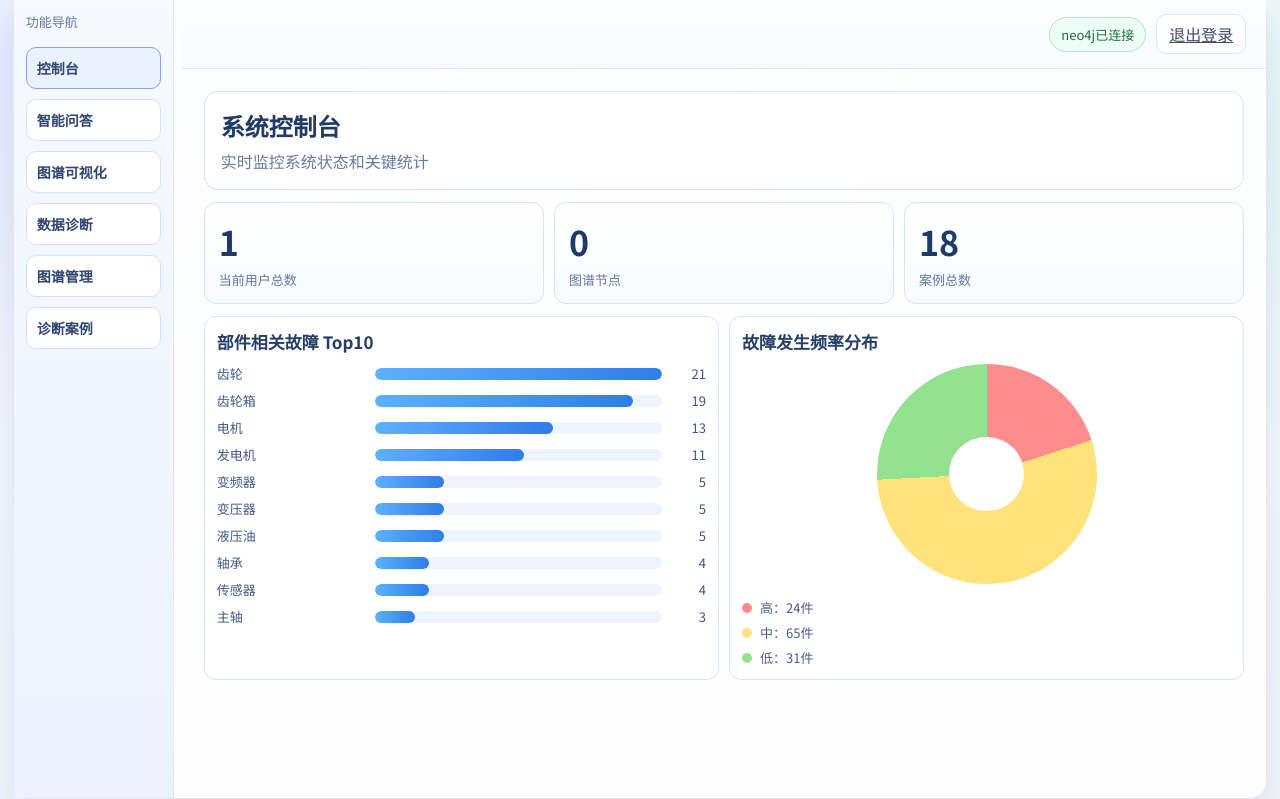
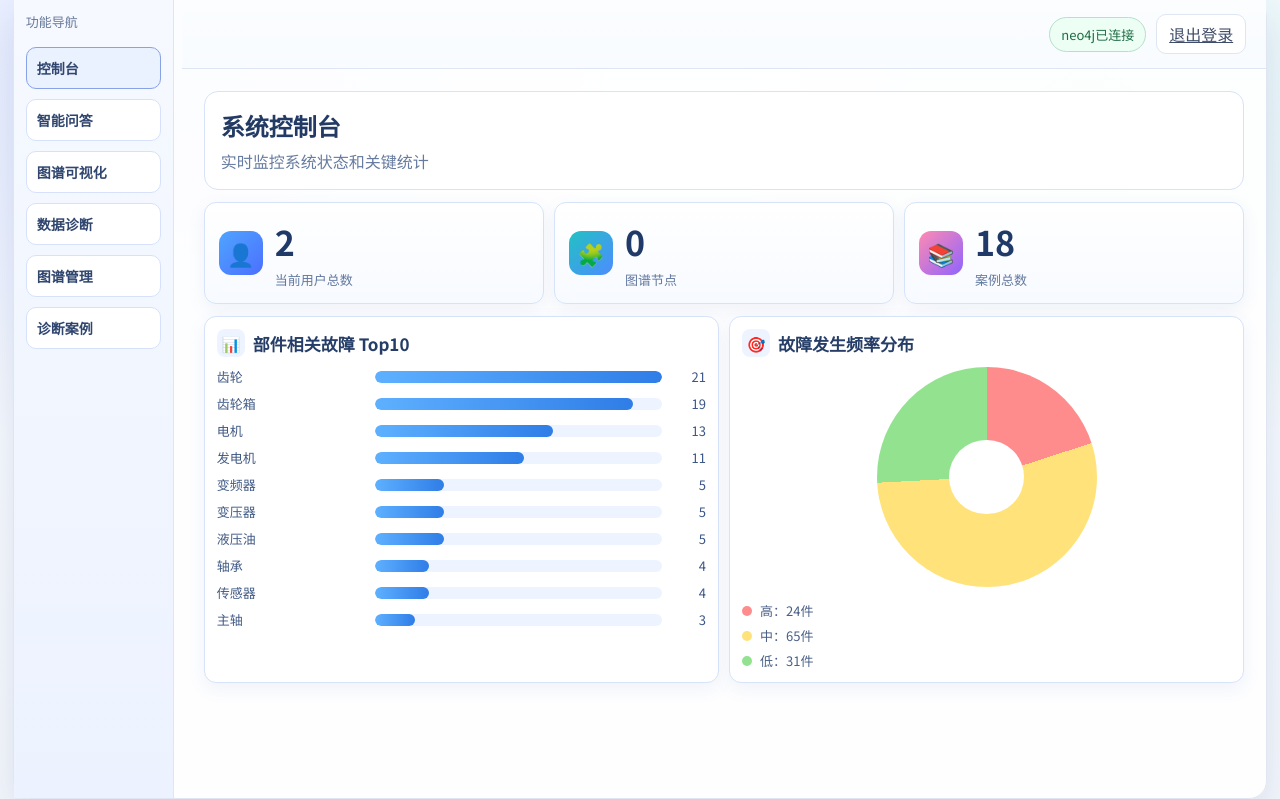
Before and after one commit to RuiSue719/wind-cloud, a Flask app: page / in a window 1280 px wide. Shown: the part 19-818 px from the top of the page. Run offline with Flask 3, Linux system fonts and the light colour scheme; a user stored in the database is signed in; data comes from the database, SQL or seed files in the repository; data that the repository does not hold is empty; some libraries are stand-ins or nearby versions.

Commit message:
修改普通用户能看到管理员历史问答的bug、美化控制台界面、设置默认普通用户、控制台图谱节点数更新、诊断案例界面美化

```diff
--- a/app.py
+++ b/app.py
@@ -49,10 +49,10 @@ OLLAMA_NUM_THREAD = int(os.getenv("OLLAMA_NUM_THREAD", str(max(2, (os.cpu_count(
 OLLAMA_NUM_GPU = int(os.getenv("OLLAMA_NUM_GPU", "0" if OLLAMA_FORCE_CPU else "1"))
 '''
 
-NEO4J_URI = os.getenv("NEO4J_URI", "bolt://127.0.0.1:7687")
-NEO4J_USER = os.getenv("NEO4J_USER", "neo4j")
-NEO4J_PASSWORD = os.getenv("NEO4J_PASSWORD", "neo4j")
-NEO4J_DATABASE = os.getenv("NEO4J_DATABASE", "neo4j")
+NEO4J_URI = os.getenv("NEO4J_URI", "neo4j+s://d2ad0ef8.databases.neo4j.io")
+NEO4J_USER = os.getenv("NEO4J_USER", "d2ad0ef8")
+NEO4J_PASSWORD = os.getenv("NEO4J_PASSWORD", "xbTpmrOemDMi4JvGvdnVz55oznmMppoC6tRcQ5yZGw")
+NEO4J_DATABASE = os.getenv("NEO4J_DATABASE", "d2ad0ef8")
 
 # 移除 OLLAMA 相关的环境变量，添加 SILICONFLOW
 SILICONFLOW_API_KEY = os.environ.get("SILICONFLOW_API_KEY", "") or os.environ.get("GROQ_API_KEY", "")
@@ -61,6 +61,8 @@ SILICONFLOW_MODEL = os.environ.get("SILICONFLOW_MODEL", "Qwen/Qwen3-8B")
 LOGIN_DEFAULT_USER = "admin"
 LOGIN_DEFAULT_PASSWORD = "123456"
 LOGIN_DEFAULT_ROLE = "admin"
+LOGIN_DEFAULT_COMMON_USER = "11"
+LOGIN_DEFAULT_COMMON_PASSWORD = "123"
 
 USER_ROLE_USER = "user"
 USER_ROLE_ADMIN = "admin"
@@ -524,6 +526,15 @@ class Neo4jService:
         with driver.session(database=self.database) as session:
             result = session.run(query, params)
             return [record.data() for record in result]
+
+    def count_nodes(self) -> int:
+        rows = self.run_read("MATCH (n) RETURN count(n) AS cnt")
+        if not rows:
+            return 0
+        try:
+            return int(rows[0].get("cnt", 0) or 0)
+        except Exception:
+            return 0
 
     def get_graph(self, limit: int = 120) -> Dict[str, Any]:
         rows = self.run_read(
@@ -814,14 +825,22 @@ def init_user_db() -> None:
 
 def seed_default_admin() -> None:
     existing = get_user_by_username(LOGIN_DEFAULT_USER)
-    if existing:
-        return
-    create_user(
-        username=LOGIN_DEFAULT_USER,
-        password=LOGIN_DEFAULT_PASSWORD,
-        role=LOGIN_DEFAULT_ROLE,
-        phone="",
-    )
+    if not existing:
+        create_user(
+            username=LOGIN_DEFAULT_USER,
+            password=LOGIN_DEFAULT_PASSWORD,
+            role=LOGIN_DEFAULT_ROLE,
+            phone="",
+        )
+
+    default_common = get_user_by_username(LOGIN_DEFAULT_COMMON_USER)
+    if not default_common:
+        create_user(
+            username=LOGIN_DEFAULT_COMMON_USER,
+            password=LOGIN_DEFAULT_COMMON_PASSWORD,
+            role=USER_ROLE_USER,
+            phone="",
+        )
 
 
 def get_user_by_username(username: str) -> Optional[sqlite3.Row]:
@@ -1045,8 +1064,7 @@ def build_admin_console_stats() -> Dict[str, Any]:
 
     node_total = 0
     try:
-        graph = neo4j_service.get_graph(limit=2000)
-        node_total = len(graph.get("nodes") or [])
+        node_total = neo4j_service.count_nodes()
     except Exception:
         node_total = 0
 
--- a/static/script.js
+++ b/static/script.js
@@ -152,12 +152,16 @@ let DIAG_MODEL_TIPS = {
   "cnn-transformer": "以 CNN 做局部特征提取、Transformer 建模全局时序依赖，擅长捕捉长距离故障相关特征，在复杂变工况、多故障耦合轴承数据上表现更稳定。",
 };
 
-const CHAT_STORAGE_KEY = "industrial_qa_history_v1";
 const CHAT_REQUEST_TIMEOUT_MS = 180000;
 const GRAPH_AUTO_REQUEST_TIMEOUT_MS = 240000;
 const SLOW_MODEL_REQUEST_TIMEOUT_MS = 180000;
 const CITATION_REQUEST_TIMEOUT_MS = 220000;
 const isAdminUser = (document.body?.dataset?.isAdmin || "0") === "1";
+
+function getChatStorageKey() {
+  const username = (document.body?.dataset?.username || "guest").trim() || "guest";
+  return `industrial_qa_history_v1_${username}`;
+}
 
 function setCitation(citation) {
   pendingCitation = citation;
@@ -814,9 +818,24 @@ function renderCasePagination() {
   const pages = caseState.pages;
   casePagination.innerHTML = `
     <span>第 ${page} / ${pages} 页</span>
+    <select id="casePageSizeSelect" class="case-page-select">
+      <option value="10" ${caseState.pageSize === 10 ? "selected" : ""}>10条/页</option>
+      <option value="20" ${caseState.pageSize === 20 ? "selected" : ""}>20条/页</option>
+      <option value="50" ${caseState.pageSize === 50 ? "selected" : ""}>50条/页</option>
+      <option value="100" ${caseState.pageSize === 100 ? "selected" : ""}>100条/页</option>
+    </select>
     <button class="case-page-btn" id="casePrevPageBtn" ${page <= 1 ? "disabled" : ""}>上一页</button>
     <button class="case-page-btn" id="caseNextPageBtn" ${page >= pages ? "disabled" : ""}>下一页</button>
+    <span>跳至</span>
+    <input id="casePageJumpInput" class="case-page-input" type="number" min="1" max="${pages}" value="${page}" />
+    <button class="case-page-btn" id="casePageJumpBtn">确定</button>
   `;
+  document.getElementById("casePageSizeSelect")?.addEventListener("change", async (e) => {
+    const size = Number(e?.target?.value || 10);
+    caseState.pageSize = [10, 20, 50, 100].includes(size) ? size : 10;
+    caseState.page = 1;
+    await loadAdminCaseModule();
+  });
   document.getElementById("casePrevPageBtn")?.addEventListener("click", async () => {
     if (caseState.page <= 1) return;
     caseState.page -= 1;
@@ -825,6 +844,13 @@ function renderCasePagination() {
   document.getElementById("caseNextPageBtn")?.addEventListener("click", async () => {
     if (caseState.page >= caseState.pages) return;
     caseState.page += 1;
+    await loadAdminCaseModule();
+  });
+  document.getElementById("casePageJumpBtn")?.addEventListener("click", async () => {
+    const input = document.getElementById("casePageJumpInput");
+    const target = Number(input?.value || page);
+    if (!Number.isFinite(target)) return;
+    caseState.page = Math.max(1, Math.min(caseState.pages, Math.round(target)));
     await loadAdminCaseModule();
   });
 }
@@ -1128,12 +1154,12 @@ function nowText(ts) {
 }
 
 function saveSessions() {
-  localStorage.setItem(CHAT_STORAGE_KEY, JSON.stringify(sessions));
+  localStorage.setItem(getChatStorageKey(), JSON.stringify(sessions));
 }
 
 function loadSessions() {
   try {
-    const raw = localStorage.getItem(CHAT_STORAGE_KEY);
+    const raw = localStorage.getItem(getChatStorageKey());
     sessions = raw ? JSON.parse(raw) : [];
   } catch (e) {
     sessions = [];
--- a/static/style.css
+++ b/static/style.css
@@ -316,6 +316,43 @@ body {
   border-radius: 12px;
   background: linear-gradient(180deg, #ffffff 0%, #f7faff 100%);
   padding: 14px;
+  box-shadow: 0 6px 18px rgba(63, 98, 170, 0.08);
+  transition: transform 0.2s ease, box-shadow 0.2s ease;
+}
+
+.console-summary-card:hover,
+.console-chart-card:hover {
+  transform: translateY(-2px);
+  box-shadow: 0 10px 24px rgba(63, 98, 170, 0.16);
+}
+
+.console-card-head {
+  display: flex;
+  align-items: center;
+  gap: 12px;
+}
+
+.console-card-icon {
+  width: 44px;
+  height: 44px;
+  border-radius: 12px;
+  display: inline-flex;
+  align-items: center;
+  justify-content: center;
+  font-size: 22px;
+  color: #fff;
+}
+
+.console-card-icon.icon-users {
+  background: linear-gradient(135deg, #4ea5ff 0%, #4c6fff 100%);
+}
+
+.console-card-icon.icon-nodes {
+  background: linear-gradient(135deg, #22c1c3 0%, #4d8cff 100%);
+}
+
+.console-card-icon.icon-cases {
+  background: linear-gradient(135deg, #ff8ab2 0%, #8f63ff 100%);
 }
 
 .console-summary-value {
@@ -342,12 +379,28 @@ body {
   border-radius: 12px;
   background: #fff;
   padding: 12px;
+  box-shadow: 0 6px 18px rgba(63, 98, 170, 0.08);
+  transition: transform 0.2s ease, box-shadow 0.2s ease;
 }
 
 .console-chart-card h3 {
+  display: flex;
+  align-items: center;
+  gap: 8px;
   margin: 0 0 10px;
   color: #253d67;
   font-size: 17px;
+}
+
+.console-title-icon {
+  width: 28px;
+  height: 28px;
+  border-radius: 8px;
+  display: inline-flex;
+  align-items: center;
+  justify-content: center;
+  font-size: 15px;
+  background: #edf3ff;
 }
 
 .console-top-list {
--- a/templates/index.html
+++ b/templates/index.html
@@ -142,25 +142,40 @@
       </section>
       <section class="console-summary-grid">
         <article class="console-summary-card">
+          <div class="console-card-head">
+            <span class="console-card-icon icon-users">👤</span>
+            <div>
               <div class="console-summary-value" id="consoleUserTotal">-</div>
               <div class="console-summary-label">当前用户总数</div>
+            </div>
+          </div>
         </article>
         <article class="console-summary-card">
+          <div class="console-card-head">
+            <span class="console-card-icon icon-nodes">🧩</span>
+            <div>
               <div class="console-summary-value" id="consoleNodeTotal">-</div>
               <div class="console-summary-label">图谱节点</div>
+            </div>
+          </div>
         </article>
         <article class="console-summary-card">
+          <div class="console-card-head">
+            <span class="console-card-icon icon-cases">📚</span>
+            <div>
               <div class="console-summary-value" id="consoleCaseTotal">-</div>
               <div class="console-summary-label">案例总数</div>
+            </div>
+          </div>
         </article>
       </section>
       <section class="console-chart-grid">
         <article class="console-chart-card">
-          <h3>部件相关故障 Top10</h3>
+          <h3><span class="console-title-icon">📊</span>部件相关故障 Top10</h3>
           <div id="consoleTop10List" class="console-top-list"></div>
         </article>
         <article class="console-chart-card">
-          <h3>故障发生频率分布</h3>
+          <h3><span class="console-title-icon">🎯</span>故障发生频率分布</h3>
           <div class="console-donut-wrap">
             <div id="consoleFreqDonut" class="console-donut"></div>
             <div id="consoleFreqLegend" class="console-legend"></div>
```
Also changed, not shown: other parts of static/style.css (+30 -2 lines). Lines whose indentation alone changed are shown as unchanged.
